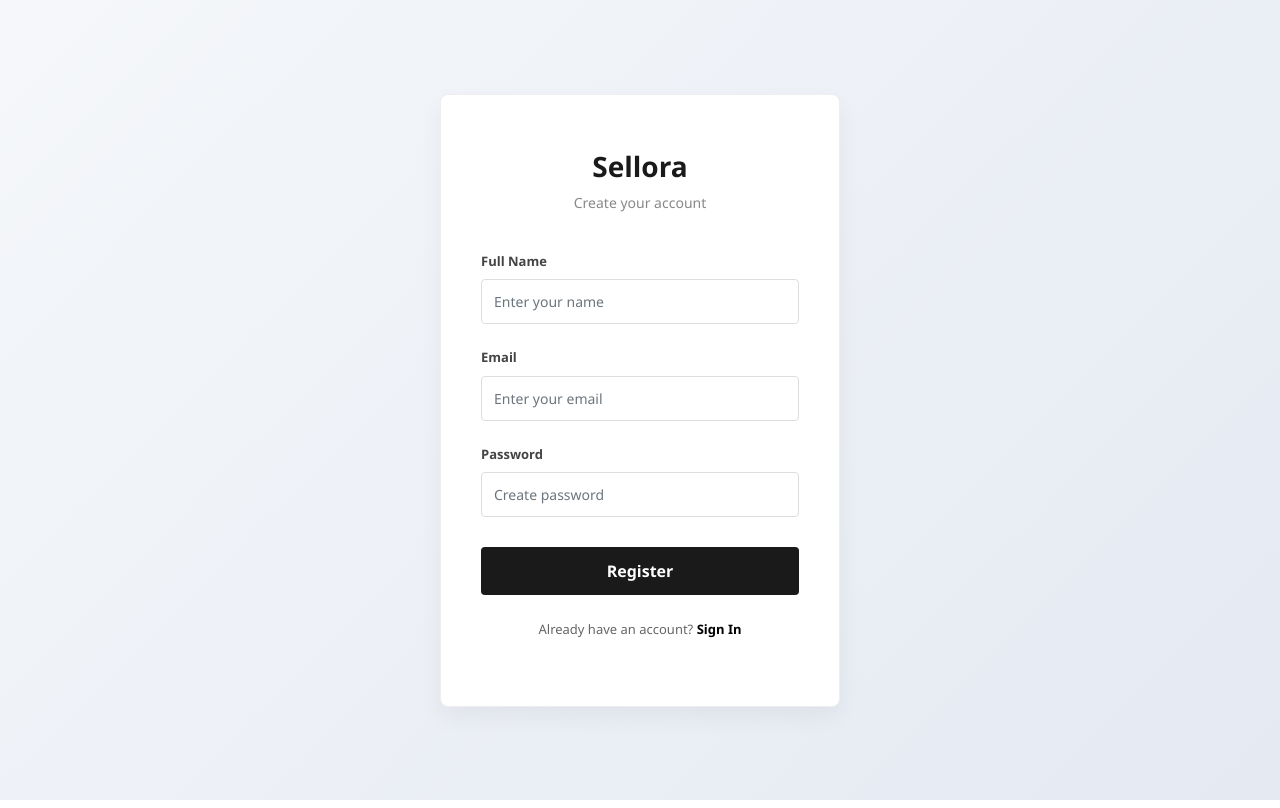
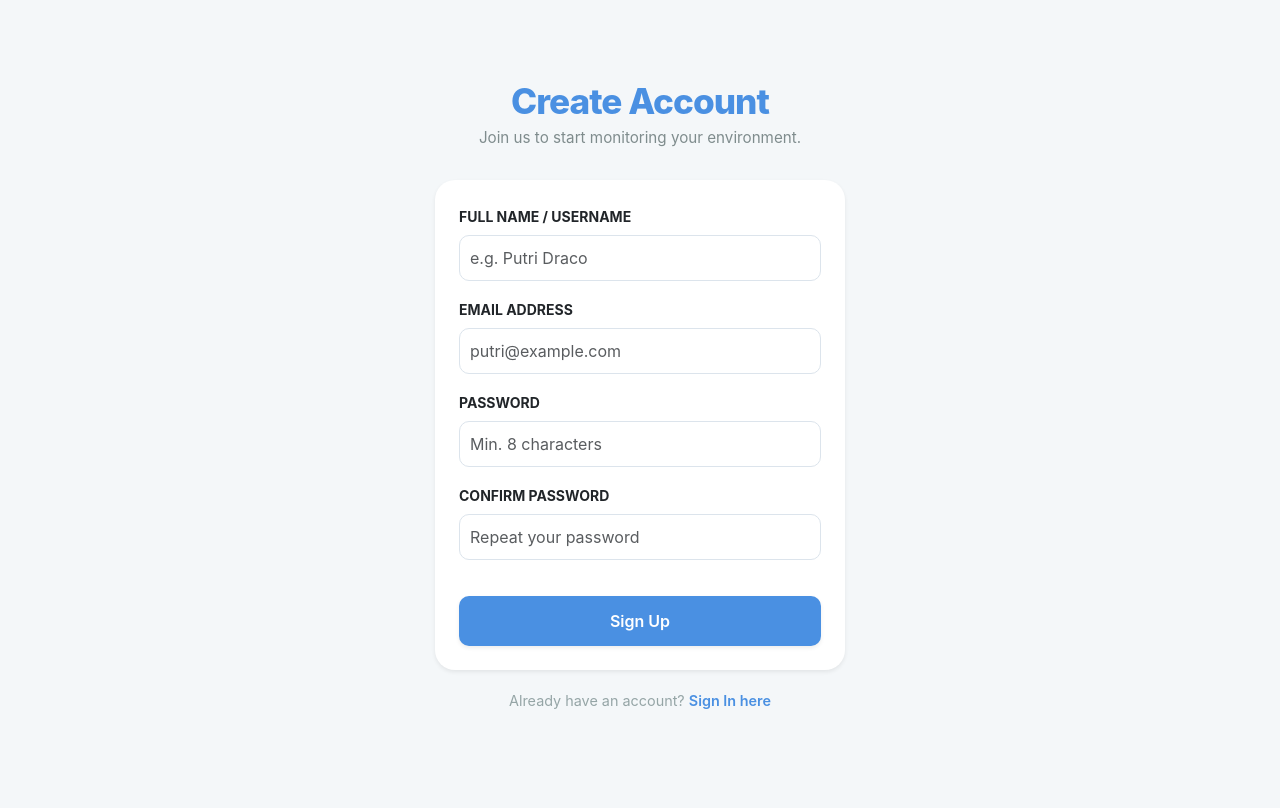
Before and after one commit to putricy61/project-uas-API-public, a website: page frontend/register.html in a window 1280 px wide. Drawn offline with nearby package versions, Linux system fonts and the light colour scheme.

Commit message:
Update register.html

```diff
--- a/frontend/register.html
+++ b/frontend/register.html
@@ -1,4 +1,147 @@
 <!DOCTYPE html>
+<html lang="en">
+<head>
+    <meta charset="UTF-8">
+    <meta name="viewport" content="width=device-width, initial-scale=1.0">
+    <title>Register - EcoAir</title>
+    <link href="https://cdn.jsdelivr.net/npm/bootstrap@5.3.0/dist/css/bootstrap.min.css" rel="stylesheet">
+    <style>
+        :root {
+            --primary-blue: #4A90E2;
+            --dark-blue: #357ABD;
+            --bg-soft: #F4F7F9;
+            --text-dark: #2C3E50;
+        }
+
+        body {
+            background-color: var(--bg-soft);
+            font-family: 'Inter', sans-serif;
+            color: var(--text-dark);
+        }
+
+        .register-container { max-width: 450px; margin: 60px auto; padding: 20px; }
+
+        .register-title {
+            font-weight: 800;
+            font-size: 2.2rem;
+            color: var(--primary-blue);
+            text-align: center;
+            margin-bottom: 5px;
+            letter-spacing: -1px;
+        }
+
+        .register-subtitle {
+            text-align: center;
+            color: #7F8C8D;
+            margin-bottom: 30px;
+            font-size: 0.95rem;
+        }
+
+        .form-control {
+            border-radius: 10px;
+            padding: 10px;
+            border: 1px solid #DCE4EC;
+        }
+
+        .form-control:focus {
+            border-color: var(--primary-blue);
+            box-shadow: 0 0 0 0.25rem rgba(74, 144, 226, 0.1);
+        }
+
+        .btn-register {
+            background-color: var(--primary-blue);
+            border: none;
+            border-radius: 10px;
+            padding: 13px;
+            font-weight: 600;
+            color: white;
+            width: 100%;
+            margin-top: 20px;
+            transition: all 0.3s ease;
+        }
+
+        .btn-register:hover {
+            background-color: var(--dark-blue);
+            box-shadow: 0 4px 12px rgba(74, 144, 226, 0.2);
+        }
+
+        .footer-text { text-align: center; margin-top: 20px; color: #95A5A6; font-size: 0.9rem; }
+        .footer-text a { color: var(--primary-blue); text-decoration: none; font-weight: 600; }
+    </style>
+</head>
+<body>
+    <div class="register-container">
+        <h1 class="register-title">Create Account</h1>
+        <p class="register-subtitle">Join us to start monitoring your environment.</p>
+
+        <div class="card border-0 shadow-sm p-4" style="border-radius: 20px;">
+            <form id="registerForm">
+                <div class="mb-3">
+                    <label class="form-label fw-bold small">FULL NAME / USERNAME</label>
+                    <input type="text" id="username" class="form-control" placeholder="e.g. Putri Draco" required>
+                </div>
+
+                <div class="mb-3">
+                    <label class="form-label fw-bold small">EMAIL ADDRESS</label>
+                    <input type="email" id="email" class="form-control" placeholder="putri@example.com" required>
+                </div>
+
+                <div class="mb-3">
+                    <label class="form-label fw-bold small">PASSWORD</label>
+                    <input type="password" id="password" class="form-control" placeholder="Min. 8 characters" required>
+                </div>
+
+                <div class="mb-3">
+                    <label class="form-label fw-bold small">CONFIRM PASSWORD</label>
+                    <input type="password" id="confirmPassword" class="form-control" placeholder="Repeat your password" required>
+                </div>
+
+                <button type="submit" class="btn-register shadow-sm">Sign Up</button>
+            </form>
+        </div>
+
+        <p class="footer-text">
+            Already have an account? <a href="index.html">Sign In here</a>
+        </p>
+    </div>
+
+    <script>
+        document.getElementById('registerForm').addEventListener('submit', async (e) => {
+            e.preventDefault();
+
+            const username = document.getElementById('username').value;
+            const email = document.getElementById('email').value;
+            const password = document.getElementById('password').value;
+            const confirmPassword = document.getElementById('confirmPassword').value;
+
+            // Validasi Password Sederhana
+            if (password !== confirmPassword) {
+                alert("Password tidak cocok!");
+                return;
+            }
+
+            try {
+                const response = await fetch('http://localhost:8000/api/auth/register', {
+                    method: 'POST',
+                    headers: { 'Content-Type': 'application/json' },
+                    body: JSON.stringify({ username, email, password })
+                });
+
+                const result = await response.json();
+
+                if (response.ok) {
+                    alert('Registrasi Berhasil! Silakan Login.');
+                    window.location.href = 'index.html';
+                } else {
+                    alert('Registrasi Gagal: ' + result.message);
+                }
+            } catch (error) {
+                alert('Gagal menghubungi server.');
+            }
+        });
+    </script>
+</body>
+</html><!-- <!DOCTYPE html>
 <html lang="en">
 <head>
     <meta charset="UTF-8">
@@ -157,4 +300,4 @@
     });
 </script>
 </body>
-</html>
+</html> -->
```
